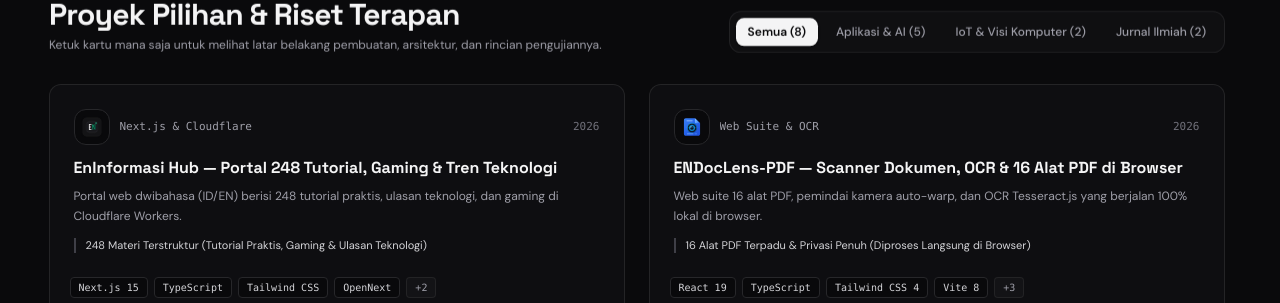
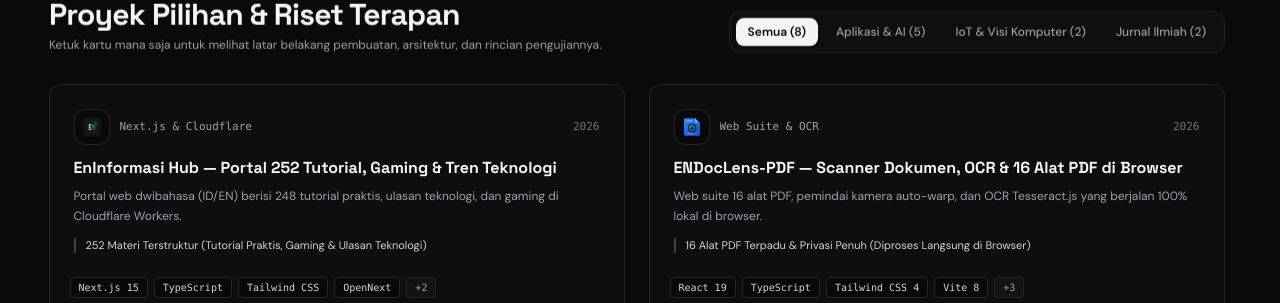
Before and after one commit to EdvanVPRoject/portofolio, a Next.js app: page / in a window 1280 px wide. Shown: the part 1236-1539 px from the top of the page. Built offline with nearby package versions, Linux system fonts and the light colour scheme.

Commit message:
docs(eninformasi): auto-sync daily catalog stats (252 articles)

```diff
--- a/src/app/page.tsx
+++ b/src/app/page.tsx
@@ -311,7 +311,7 @@ const CERTIFICATIONS_DATA: CertificateCredential[] = [
 const FEATURED_APPS: FeaturedApp[] = [
   {
     id: 'eninformasi',
-    title: 'EnInformasi Hub — Portal 248 Tutorial, Gaming & Tren Teknologi',
+    title: 'EnInformasi Hub — Portal 252 Tutorial, Gaming & Tren Teknologi',
     tagline: 'Platform Edukasi & Publikasi Web · Bilingual ID/EN',
     year: '2026',
     badge: 'Next.js & Cloudflare',
@@ -320,7 +320,7 @@ const FEATURED_APPS: FeaturedApp[] = [
     description:
       'Portal web dwibahasa (ID/EN) berisi 248 tutorial praktis, ulasan teknologi, dan gaming di Cloudflare Workers.',
     highlights: [
-      '248 Materi Terstruktur (Tutorial Praktis, Gaming & Ulasan Teknologi)',
+      '252 Materi Terstruktur (Tutorial Praktis, Gaming & Ulasan Teknologi)',
       'Fitur Ganti Bahasa Instan (ID/EN) & Checklist Praktik Interaktif',
     ],
     tech: [
@@ -348,7 +348,7 @@ const FEATURED_APPS: FeaturedApp[] = [
       summary:
         'Platform bacaan teknologi modern yang memisahkan kategori Tutorial Praktis (panduan langkah demi langkah) dan EnInformasi (ulasan mendalam & tren industri). Dirancang agar ringan dibuka, nyaman dibaca di HP maupun PC, dan mendukung dua bahasa secara penuh.',
       bullets: [
-        '248 Artikel Terkurasi: Membahas pengembangan software, pemanfaatan AI/LLM, cloud computing, sistem IoT, hingga perkembangan dunia teknologi dan gaming.',
+        '252 Artikel Terkurasi: Membahas pengembangan software, pemanfaatan AI/LLM, cloud computing, sistem IoT, hingga perkembangan dunia teknologi dan gaming.',
         'Bilingual Real-Time: Tombol pengubah bahasa yang langsung menerjemahkan judul, ringkasan, isi artikel, dan daftar isi tanpa perlu memuat ulang halaman.',
         'Checklist Praktik Interaktif: Pembaca bisa mencentang langkah-langkah tutorial yang sudah dipraktikkan langsung di browser.',
         'Navigasi Daftar Isi Otomatis: Penanda posisi bacaan aktif yang mengikuti guliran layar di desktop maupun perangkat mobile.',
```
